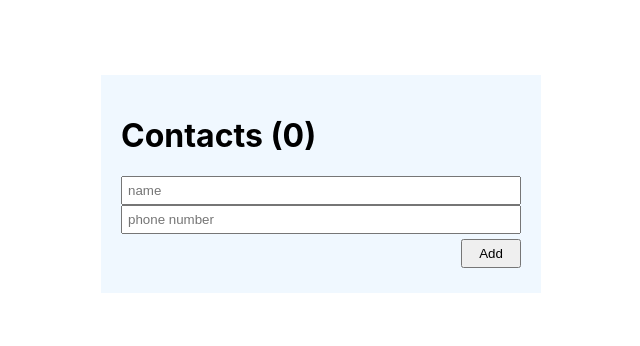
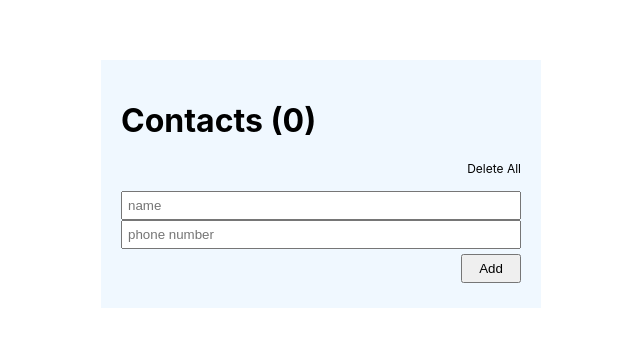
Before and after one commit to esraevren/contacts-app, a React (Create React App) app: page / in a window 1280 px wide. Shown: the part 216-562 px from the top of the page, without its empty margins (319-959 px from the left). Built offline with nearby package versions, Linux system fonts and the light colour scheme; the HTML template or start-up script is replaced by a standard one.

Commit message:
delete all contact

```diff
--- a/src/App.css
+++ b/src/App.css
@@ -57,3 +57,14 @@
     text-align: center;
     cursor: pointer;
 }
+
+
+.deleteAllBtn {
+    text-align: right;
+    cursor: pointer;
+    font-size: 12px;
+}
+
+.deleteAllBtn:hover {
+    text-decoration: underline;
+}
--- a/src/components/Contacts/List.js
+++ b/src/components/Contacts/List.js
@@ -1,16 +1,27 @@
 import React from 'react'
-import { useSelector } from 'react-redux'
-import { contactSelectors } from '../../redux/contactSlice'
+import { useDispatch, useSelector } from 'react-redux'
+import { contactSelectors, removeAllContacts } from '../../redux/contactSlice'
 import Item from './Item'
 
 function List() {
+  const dispatch=useDispatch();
   const contacts = useSelector(contactSelectors.selectAll)
+
+  const handleDeleteAll=()=>{
+    if(window.confirm("Are you sure ? ")){
+      dispatch(removeAllContacts())
+    }
+
+  }
   return (
-    <ul className='list'>
+    <div>
+      <div className='deleteAllBtn' onClick={handleDeleteAll}>Delete All</div>
+      <ul className='list'>
       {
         contacts.map((contact)=>(<Item key={contact.id} item={contact}/>))
       }
     </ul>
+    </div>
   )
 }
 
--- a/src/redux/contactSlice.js
+++ b/src/redux/contactSlice.js
@@ -12,9 +12,10 @@
     addContact: contactAdaptor.addOne,
     addContacts: contactAdaptor.addMany,
     deleteContact: contactAdaptor.removeOne,
+    removeAllContacts: contactAdaptor.removeAll,
 
   }
 })
 
-export const {addContact,addContacts,deleteContact} = contactSlice.actions;
+export const {addContact,addContacts,deleteContact,removeAllContacts} = contactSlice.actions;
 export default contactSlice.reducer;
```
Also changed, not shown: src/components/Contacts/index.js (+11 -13 lines).
